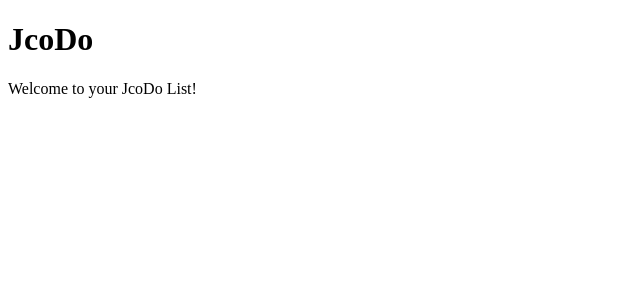
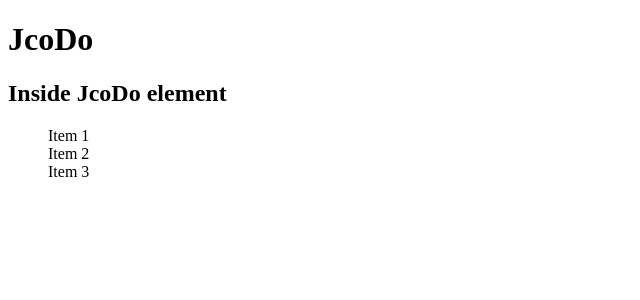
Before and after one commit to Jcovln/JcoDo, a Vue app: page / in a window 1280 px wide. Shown: the top 300 px of the page, without its empty margins (0-640 px from the left). Built offline with nearby package versions, Linux system fonts and the light colour scheme.

Commit message:
add basic list test

```diff
--- a/src/App.vue
+++ b/src/App.vue
@@ -1,5 +1,6 @@
 <template>
   <div id="app">
+    <h1>JcoDo</h1>
     <JcoDo/>
   </div>
 </template>
--- a/src/components/JcoDo.vue
+++ b/src/components/JcoDo.vue
@@ -1,8 +1,12 @@
 <template>
-<div>
-  <h1>JcoDo</h1>
-  <p>{{ msg }}</p>
-</div>
+  <div>
+    <h2>Inside JcoDo element</h2>
+    <ul>
+      <li v-for="todo in todos" :key="todo.id">
+        {{ todo.text }}
+      </li>
+    </ul>
+  </div>
 </template>
 
 <script>
@@ -10,7 +14,11 @@ export default {
   name: 'JcoDo',
   data () {
     return {
-      msg: 'Welcome to your JcoDo List!'
+      todos: [
+        { text: 'Item 1' },
+        { text: 'Item 2' },
+        { text: 'Item 3' }
+      ]
     }
   }
 }
```
